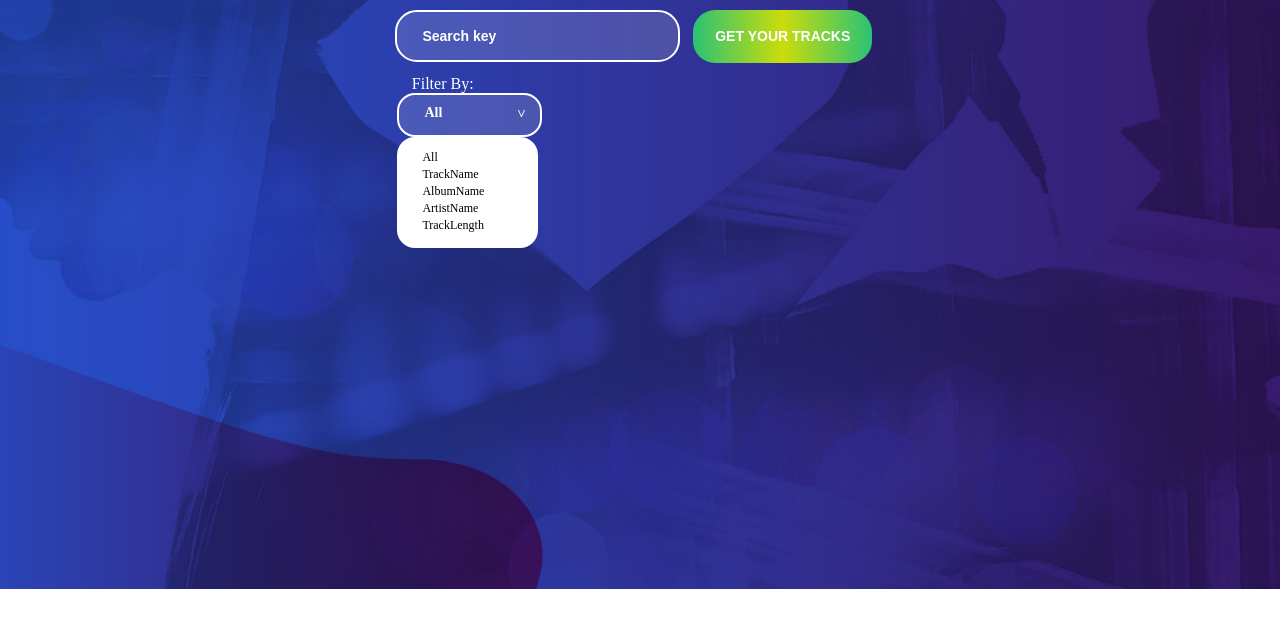
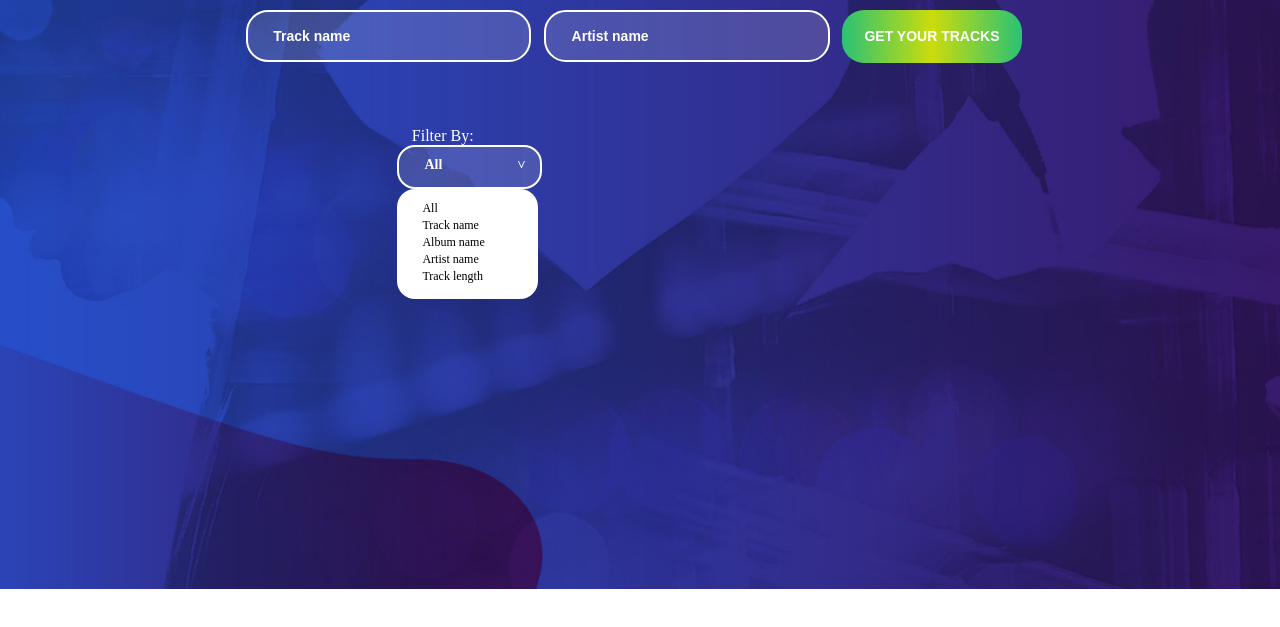
Before and after one commit to shanig189/playlist, a React app: page / in a window 1280 px wide. Both pictures are taken after a click on the element "All". Shown: the part 211-838 px from the top of the page. Built offline with nearby package versions, Linux system fonts and the light colour scheme.

Commit message:
filter design and logic

```diff
--- a/public/style.css
+++ b/public/style.css
@@ -26,3 +26,7 @@ html {
     right: 10%;
     top: 26%;
 }
+
+.filterOption:hover{
+    color: #2e9e7a;
+}
--- a/src/components/filter/index.js
+++ b/src/components/filter/index.js
@@ -1,21 +1,42 @@
-import React from 'react';
+import React, { useState } from 'react';
 import { filterCtn, filterTitle, filterBtn, filterDefaultOption, filterOptionsCtn, filterOption } from './style.js';
-import { filterOptionsArr } from '../../utils/enums';
+import { filterOptions } from '../../utils/enums';
 
 const Filter = () => {
-    const filterOptions = filterOptionsArr.map((option, index) =>
-        <li key={index} value={option} style={filterOption}>{option}</li>
+    const [currentFilterOption, setCurrentFilterOption] = useState('All');
+    const [isFilterOptionsBoxOpen, setIsFilterOptionsBoxOpen] = useState(false);
+
+    const toggleFilterOptionsBox = () => {
+        setIsFilterOptionsBoxOpen(!isFilterOptionsBoxOpen);
+    }
+
+    const handletCurrentFilterOptionChanged = (option) => {
+        setCurrentFilterOption(option);
+        toggleFilterOptionsBox();
+    }
+
+    const getFilterOptions = filterOptions.map((option, index) =>
+        <li key={index}
+            className='filterOption'
+            value={option}
+            style={filterOption}
+            onClick={() => handletCurrentFilterOptionChanged(option)}>
+            {option}
+        </li>
     );
 
     return(
         <div style={filterCtn}>
             <span style={filterTitle}>Filter By:</span>
-            <div style={filterBtn} className='filterBtn'>
-                <span style={filterDefaultOption}>All</span>
+            <div style={filterBtn} className='filterBtn' onClick={toggleFilterOptionsBox}>
+                <span style={filterDefaultOption}>{currentFilterOption}</span>
             </div>
-            <ul style={filterOptionsCtn}>
-                {filterOptions}
-            </ul>
+            {
+                isFilterOptionsBoxOpen &&
+                (<ul style={filterOptionsCtn}>
+                    {getFilterOptions}
+                </ul>)
+            }
         </div>
     )
 }
--- a/src/components/search/index.js
+++ b/src/components/search/index.js
@@ -4,7 +4,8 @@ import { searchCtn, searchInput, getTracksBtn } from './style.js';
 const Search = () => {
     return(
         <div style={searchCtn}>
-            <input style={searchInput} type='text' placeholder='Search key' />
+            <input style={searchInput} type='text' placeholder='Track name' />
+            <input style={searchInput} type='text' placeholder='Artist name' />
             <button style={getTracksBtn}>
                 <span>get your tracks</span>
             </button>
--- a/src/components/tracks/index.js
+++ b/src/components/tracks/index.js
@@ -6,7 +6,10 @@ const Tracks = () => {
     return(
         <div>
             <Search />
-            <Filter />
+            <div style={{marginTop: '5%'}}>
+            {/* //IF TRACKS NOT EMPTY */}
+                <Filter />
+            </div>
         </div>
     )
 }
--- a/src/utils/enums.js
+++ b/src/utils/enums.js
@@ -1,3 +1,3 @@
 export const MAX_NUM_OF_TRACKS = 19;
 
-export const filterOptionsArr = ['All', 'TrackName', 'AlbumName', 'ArtistName', 'TrackLength'];
+export const filterOptions = ['All', 'Track name', 'Album name', 'Artist name', 'Track length'];
```
